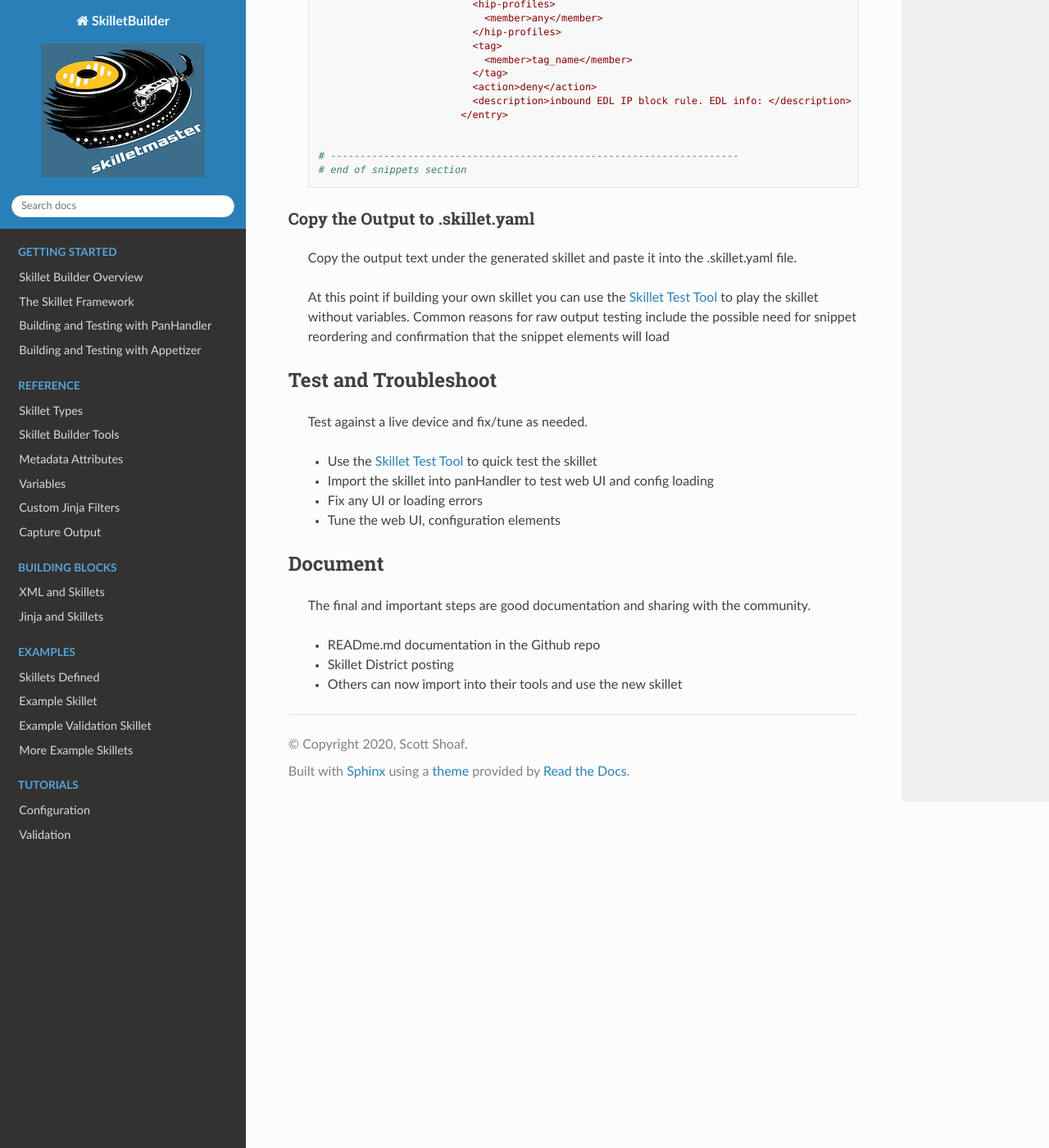
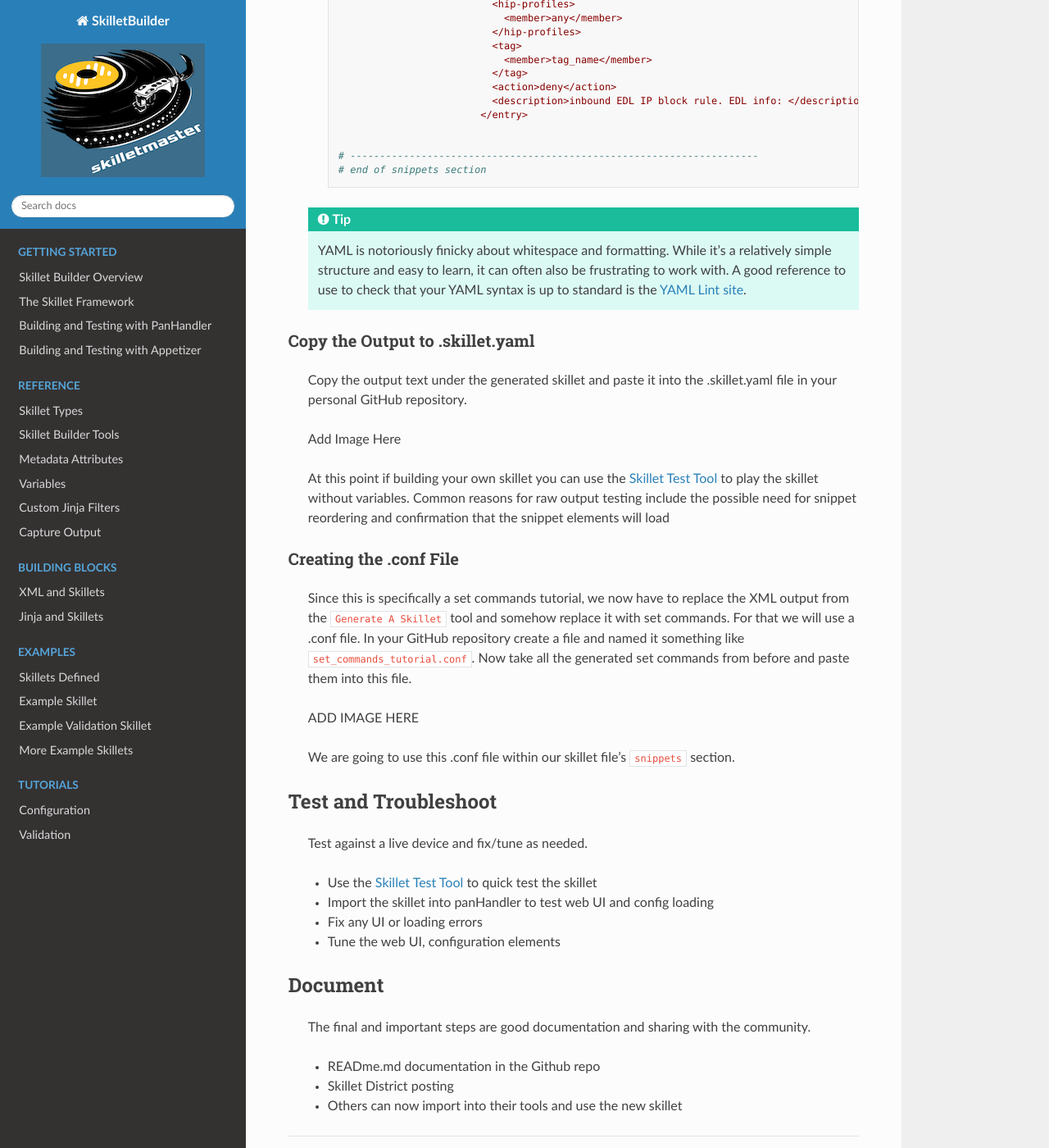
Before and after one commit to PaloAltoNetworks/SkilletBuilder, a Sphinx documentation site: the page built from docs/tutorials/tutorial_set_commands.rst, in a window 1280 px wide and 1400 px high, scrolled down 12980 px. Shown: the whole window at 82% size. Built offline with Sphinx 7.4.7 and the Read the Docs theme 2.0.0, drawn with Linux system fonts in a browser that asks for light colours; pages that are not in the unit, such as notebooks, are missing from menus.

Commit message:
Update tutorial_set_commands.rst

```diff
--- a/docs/tutorials/tutorial_set_commands.rst
+++ b/docs/tutorials/tutorial_set_commands.rst
@@ -516,15 +516,31 @@ ADD IMAGE HERE
       # ---------------------------------------------------------------------
       # end of snippets section
 
+  .. TIP::
+    YAML is notoriously finicky about whitespace and formatting. While it's a relatively simple structure and easy to learn,
+    it can often also be frustrating to work with. A good reference to use to check that your
+    YAML syntax is up to standard is the `YAML Lint site <http://www.yamllint.com/>`_.
+
 
 Copy the Output to .skillet.yaml
 ~~~~~~~~~~~~~~~~~~~~~~~~~~~~~~~~
-    Copy the output text under the generated skillet and paste it into the .skillet.yaml file.
+    Copy the output text under the generated skillet and paste it into the .skillet.yaml file in your personal GitHub repository.
+
+    Add Image Here
 
     .. NOTE::
-
     At this point if building your own skillet you can use the :ref:`Skillet Test Tool` to play the skillet without variables. Common
     reasons for raw output testing include the possible need for snippet reordering and confirmation that the snippet elements will load
+
+Creating the .conf File
+~~~~~~~~~~~~~~~~~~~~~~~
+    Since this is specifically a set commands tutorial, we now have to replace the XML output from the ``Generate A Skillet`` tool and
+    somehow replace it with set commands. For that we will use a .conf file. In your GitHub repository create a file and named it
+    something like ``set_commands_tutorial.conf``. Now take all the generated set commands from before and paste them into this file.
+
+    ADD IMAGE HERE
+
+    We are going to use this .conf file within our skillet file's ``snippets`` section.
 
 
 Test and Troubleshoot
```
